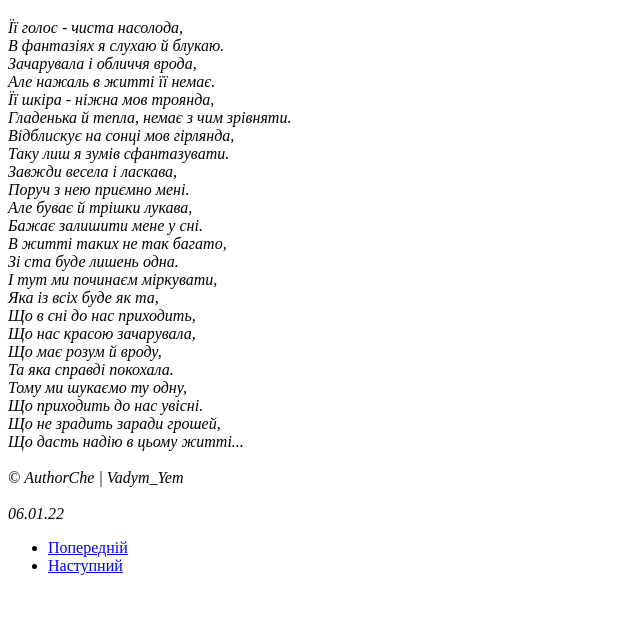
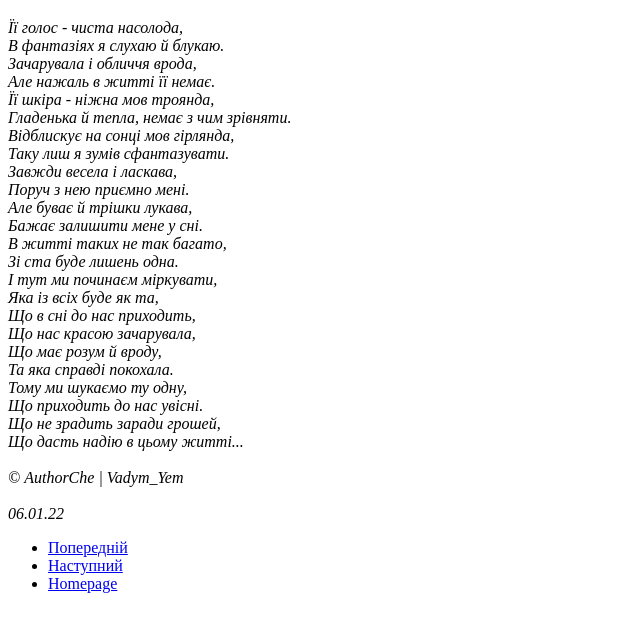
Before and after one commit to VadymYem/VadymYem.github.io, a plain HTML site: page 17/index.html in a window 1280 px wide. Shown: the part 61-692 px from the top of the page, without its empty margins (0-640 px from the left). Drawn offline with Linux system fonts and the light colour scheme.

Commit message:
Update index.html

```diff
--- a/17/index.html
+++ b/17/index.html
@@ -38,5 +38,6 @@
     <ul>
         <li><a href="https://vadymyem.github.io/16">Попередній</a></li>
         <li><a href="https://vadymyem.github.io/18">Наступний</a></li>
+        <li><a href="https://vadymyem.github.io/">Homepage</a></li>
     </ul>
 </body></html>
```
